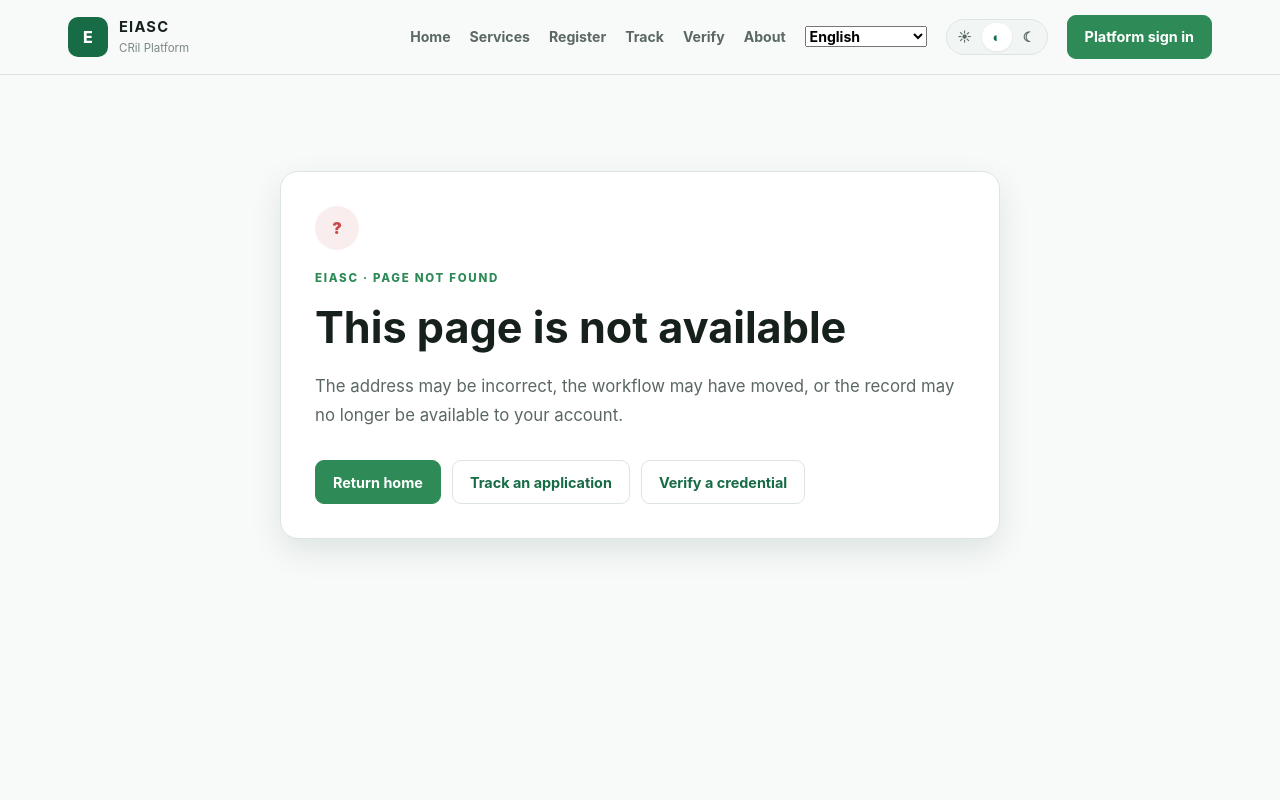
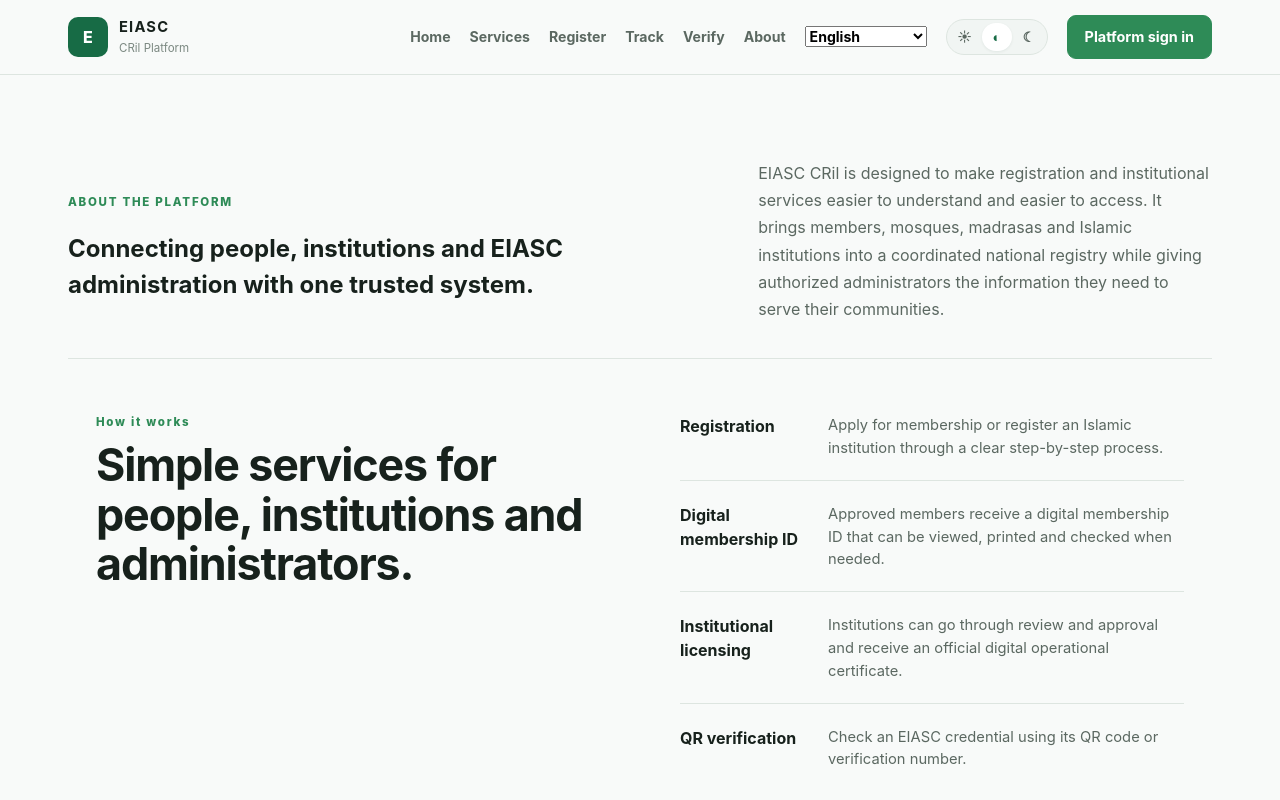
Before and after one commit to Jafermenza/EIASC-CRil, a Next.js app in the folder apps/web/: page /about in a window 1280 px wide. Before the commit this address had no page. Shown: the top 800 px of the page. Built offline with nearby package versions, Linux system fonts and the light colour scheme.

Commit message:
feat(public): add multilingual about page

```diff
--- /dev/null
+++ b/apps/web/app/about/page.tsx
@@ -0,0 +1,18 @@
+'use client';
+
+import Link from 'next/link';
+import { useI18n } from '../../lib/i18n';
+
+export default function AboutPage() {
+  const { t } = useI18n();
+  return <main>
+    <section className="section">
+      <div className="section-heading"><div><p className="eyebrow">{t('aboutEyebrow')}</p><h1>{t('aboutTitle')}</h1></div><p>{t('aboutText')}</p></div>
+      <div className="trust-section">
+        <div><p className="eyebrow">{t('journeyTitle')}</p><h2>{t('servicesTitle')}</h2></div>
+        <div className="trust-points"><p><strong>{t('registrationTitle')}</strong><span>{t('registrationText')}</span></p><p><strong>{t('membershipTitle')}</strong><span>{t('membershipText')}</span></p><p><strong>{t('licensingTitle')}</strong><span>{t('licensingText')}</span></p><p><strong>{t('verificationTitle')}</strong><span>{t('verificationText')}</span></p></div>
+      </div>
+      <div className="trust-section"><div><p className="eyebrow">EIASC CRil</p><h2>{t('aboutFuture')}</h2></div><div className="actions"><Link className="button button-primary" href="/register">{t('register')}</Link><Link className="button button-secondary" href="/services">{t('services')}</Link></div></div>
+    </section>
+  </main>;
+}
```
